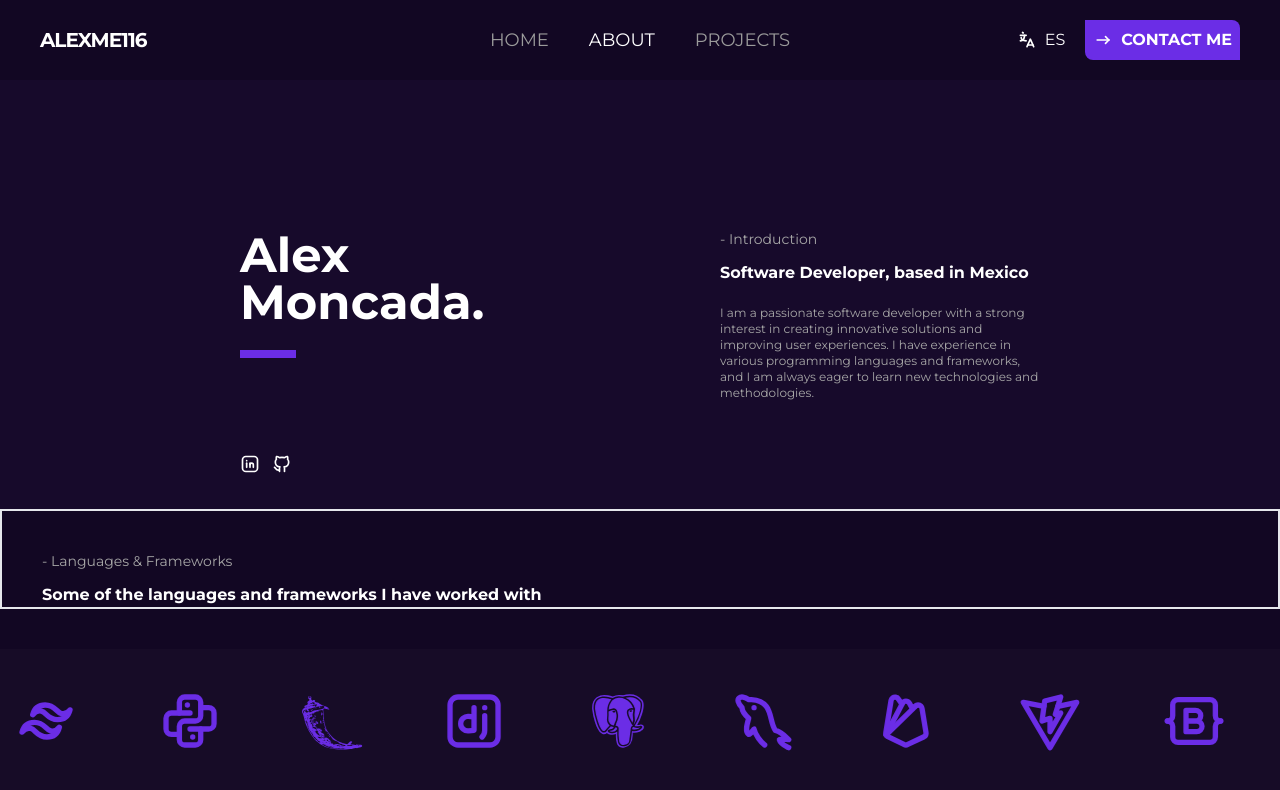
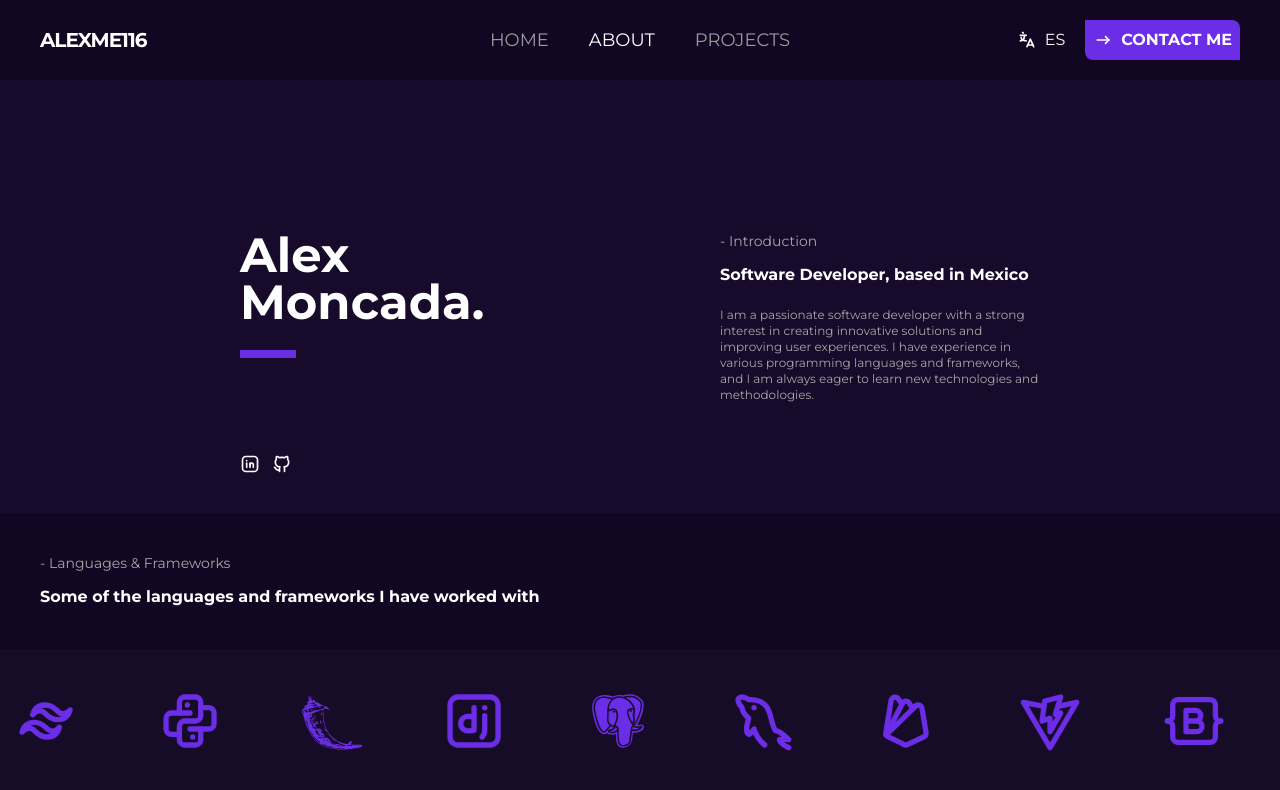
Before and after one commit to Alexme116/Portfolio, a React (Vite) app: page /about in a window 1280 px wide. Shown: the top 790 px of the page. Built offline with nearby package versions, Linux system fonts and the light colour scheme.

Commit message:
Border Removed

```diff
--- a/src/components/About/LanguagesSection/LanguagesSection.jsx
+++ b/src/components/About/LanguagesSection/LanguagesSection.jsx
@@ -14,7 +14,7 @@ const icons = [
 export default function LanguagesSection() {
     return (
         <div className="w-full flex flex-col">
-            <div className="w-full border-2">
+            <div className="w-full">
                 <div
                     className="flex flex-col
                         p-10 max-lg:p-5 pb-0"
```
